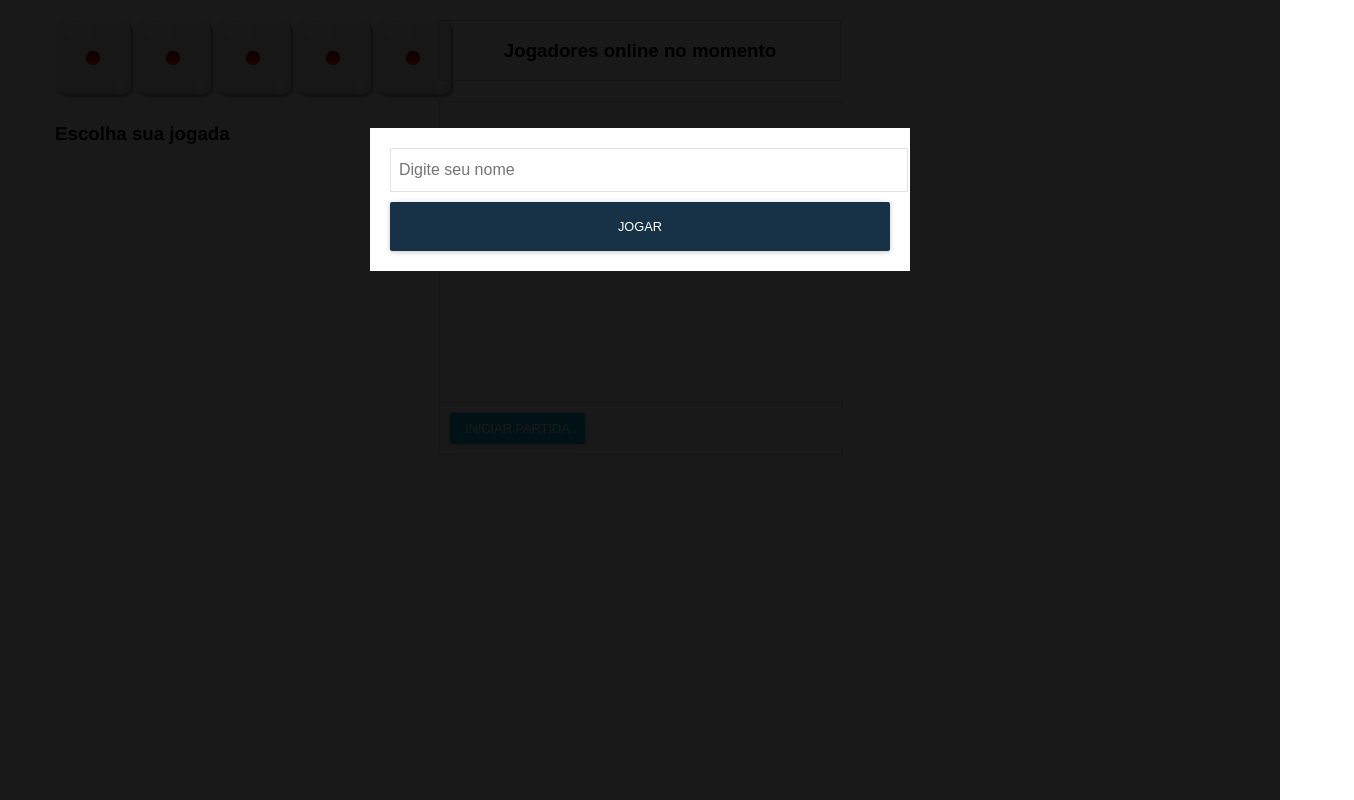
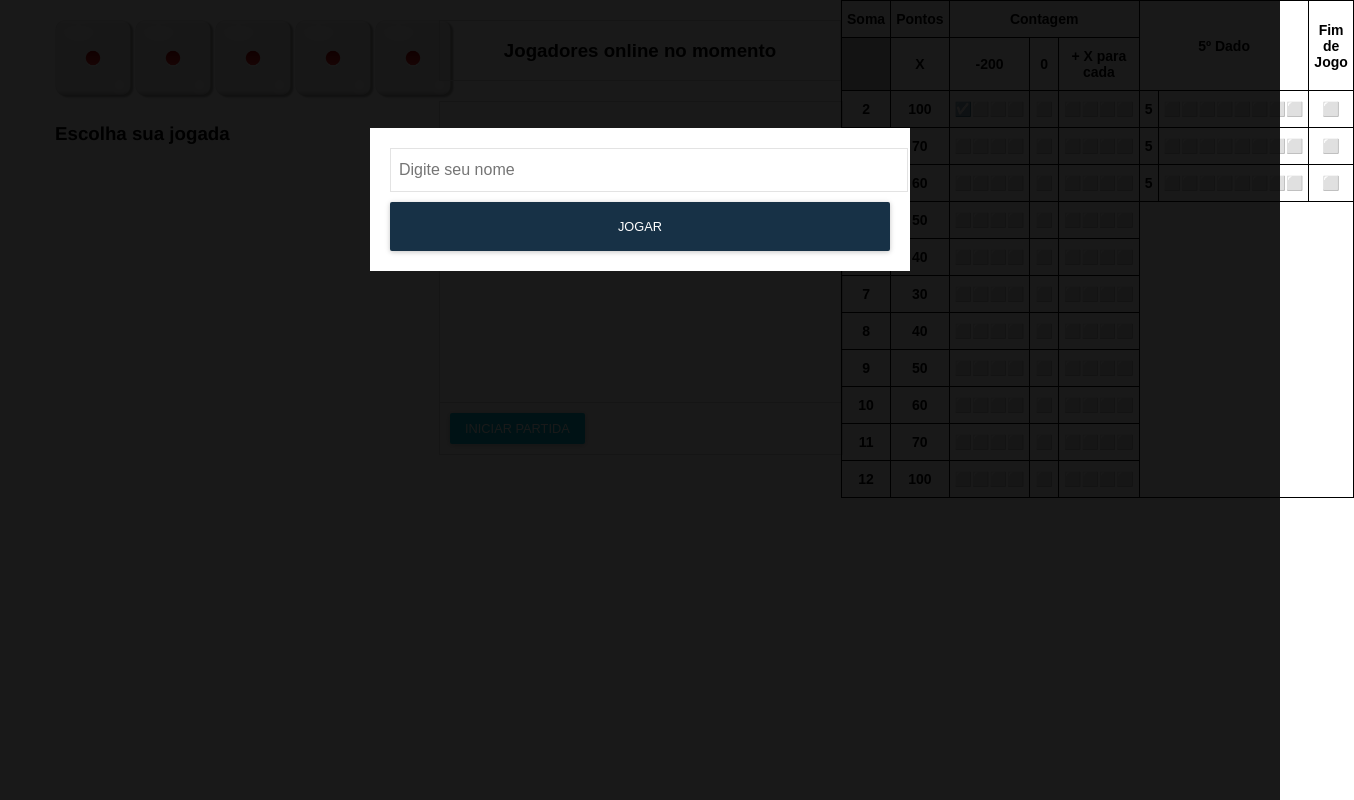
Before and after one commit to assirati/csexpress, a website: page client/index.html in a window 1280 px wide. Shown: the whole page, 1354 px wide, since content can reach past the window. Drawn offline with nearby package versions, Linux system fonts and the light colour scheme; no server answers.

Commit message:
Adicionada a tabela de pontuação

```diff
--- a/client/index.html
+++ b/client/index.html
@@ -46,7 +46,113 @@
       </div>
     </div>
     <div class="scoreboard-panel">
-
+      <table class="xyz" id="scoreboardTable">
+        <thead>
+          <tr>
+            <th class="tg-uzvj">Soma</th>
+            <th class="tg-uzvj">Pontos</th>
+            <th class="tg-uzvj" colspan="3">Contagem</th>
+            <th class="tg-uzvj" colspan="2" rowspan="2">5º Dado</th>
+            <th class="tg-uzvj" rowspan="2">Fim de<br>Jogo</th>
+          </tr>
+          <tr>
+            <th class="tg-efol"></th>
+            <th class="tg-uzvj">X</th>
+            <th class="tg-uzvj">-200</th>
+            <th class="tg-uzvj">0</th>
+            <th class="tg-uzvj">+ X para cada</th>
+          </tr>
+        </thead>
+        <tbody>
+          <tr>
+            <td class="tg-uzvj">2</td>
+            <td class="tg-uzvj">100</td>
+            <td class="tg-uzvj">☑️⬜⬜⬜</td>
+            <td class="tg-uzvj">⬜</td>
+            <td class="tg-uzvj">⬜⬜⬜⬜</td>
+            <td class="tg-uzvj">5</td>
+            <td class="tg-uzvj">⬜⬜⬜⬜⬜⬜⬜⬜</td>
+            <td class="tg-uzvj">⬜</td>
+          </tr>
+          <tr>
+            <td class="tg-uzvj">3</td>
+            <td class="tg-uzvj">70</td>
+            <td class="tg-7btt">⬜⬜⬜⬜</td>
+            <td class="tg-7btt">⬜</td>
+            <td class="tg-7btt">⬜⬜⬜⬜</td>
+            <td class="tg-7btt">5</td>
+            <td class="tg-7btt">⬜⬜⬜⬜⬜⬜⬜⬜</td>
+            <td class="tg-7btt">⬜</td>
+          </tr>
+          <tr>
+            <td class="tg-uzvj">4</td>
+            <td class="tg-uzvj">60</td>
+            <td class="tg-7btt">⬜⬜⬜⬜</td>
+            <td class="tg-7btt">⬜</td>
+            <td class="tg-7btt">⬜⬜⬜⬜</td>
+            <td class="tg-7btt">5</td>
+            <td class="tg-7btt">⬜⬜⬜⬜⬜⬜⬜⬜</td>
+            <td class="tg-7btt">⬜</td>
+          </tr>
+          <tr>
+            <td class="tg-uzvj">5</td>
+            <td class="tg-uzvj">50</td>
+            <td class="tg-7btt">⬜⬜⬜⬜</td>
+            <td class="tg-7btt">⬜</td>
+            <td class="tg-7btt">⬜⬜⬜⬜</td>
+            <td class="tg-uzvj" colspan="3" rowspan="8"></td>
+          </tr>
+          <tr>
+            <td class="tg-uzvj">6</td>
+            <td class="tg-uzvj">40</td>
+            <td class="tg-7btt">⬜⬜⬜⬜</td>
+            <td class="tg-7btt">⬜</td>
+            <td class="tg-7btt">⬜⬜⬜⬜</td>
+          </tr>
+          <tr>
+            <td class="tg-uzvj">7</td>
+            <td class="tg-uzvj">30</td>
+            <td class="tg-7btt">⬜⬜⬜⬜</td>
+            <td class="tg-7btt">⬜</td>
+            <td class="tg-7btt">⬜⬜⬜⬜</td>
+          </tr>
+          <tr>
+            <td class="tg-uzvj">8</td>
+            <td class="tg-uzvj">40</td>
+            <td class="tg-7btt">⬜⬜⬜⬜</td>
+            <td class="tg-7btt">⬜</td>
+            <td class="tg-7btt">⬜⬜⬜⬜</td>
+          </tr>
+          <tr>
+            <td class="tg-uzvj">9</td>
+            <td class="tg-uzvj">50</td>
+            <td class="tg-7btt">⬜⬜⬜⬜</td>
+            <td class="tg-7btt">⬜</td>
+            <td class="tg-7btt">⬜⬜⬜⬜</td>
+          </tr>
+          <tr>
+            <td class="tg-uzvj">10</td>
+            <td class="tg-uzvj">60</td>
+            <td class="tg-7btt">⬜⬜⬜⬜</td>
+            <td class="tg-7btt">⬜</td>
+            <td class="tg-7btt">⬜⬜⬜⬜</td>
+          </tr>
+          <tr>
+            <td class="tg-uzvj">11</td>
+            <td class="tg-uzvj">70</td>
+            <td class="tg-7btt">⬜⬜⬜⬜</td>
+            <td class="tg-7btt">⬜</td>
+            <td class="tg-7btt">⬜⬜⬜⬜</td>
+          </tr>
+          <tr>
+            <td class="tg-uzvj">12</td>
+            <td class="tg-uzvj">100</td>
+            <td class="tg-7btt">⬜⬜⬜⬜</td>
+            <td class="tg-7btt">⬜</td>
+            <td class="tg-7btt">⬜⬜⬜⬜</td>
+          </tr>
+        </tbody>
+      </table>
     </div>
   </div>
 
--- a/client/styles/main.css
+++ b/client/styles/main.css
@@ -117,7 +117,6 @@ body {
   .tg  {
     border-collapse:collapse;
     border-spacing:0;
-
   }
 
   .tg td{
@@ -402,3 +401,69 @@ input:checked + .slider:before {
 .slider.round:before {
   border-radius: 50%;
 }
+
+/* Results Table */
+.xyz  {
+  border-collapse:collapse;
+  border-spacing:0;
+  border-color:black
+}
+
+.xyz td{
+  border-color:black;
+  border-style:solid;
+  border-width:1px;
+  font-family:Arial, sans-serif;
+  font-size:14px;
+  overflow:hidden;
+  padding:10px 5px;
+  word-break:normal;
+}
+
+.xyz th{
+  border-color:black;
+  border-style:solid;
+  border-width:1px;
+  font-family:Arial, sans-serif;
+  font-size:14px;
+  font-weight:normal;
+  overflow:hidden;
+  padding:10px 5px;
+  word-break:normal;
+}
+
+.xyz .tg-efol{
+  background-color:#c0c0c0;
+  border-color:inherit;
+  font-weight:bold;
+  text-align:center;
+  vertical-align:middle
+}
+
+.xyz .tg-uzvj{
+  border-color:inherit;
+  font-weight:bold;
+  text-align:center;
+  vertical-align:middle
+}
+
+.xyz .tg-7btt{
+  border-color:inherit;
+  font-weight:bold;
+  text-align:center;
+  vertical-align:top
+}
+
+@media screen and (max-width: 767px) {
+  .xyz {
+    width: auto !important;
+  }
+
+  .xyz col {
+    width: auto !important;
+  }
+  .scoreboard-panel {
+    overflow-x: auto;
+    -webkit-overflow-scrolling: touch;
+  }
+}
--- a/server/server.js
+++ b/server/server.js
@@ -13,7 +13,6 @@ app.use(express.static(`${__dirname}/../client`));
 const server = http.createServer(app);
 const io = socketio(server);
 
-// To store the names of active players
 let players = [];
 let currentTurn = 0;
 let gameStarted = false;
```
Also changed, not shown: client/teste.html (added, +115 -0 lines).
